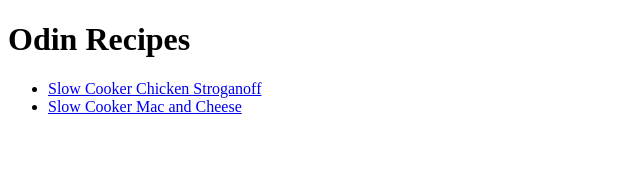
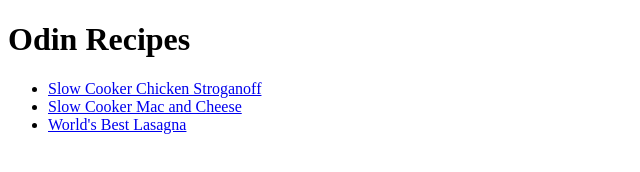
Before and after one commit to TParn294/odin-recipes, a plain HTML site: page index.html in a window 1280 px wide. Shown: the whole page, without its empty margins (0-640 px from the left). Drawn offline with Linux system fonts and the light colour scheme.

Commit message:
Add link to index.html for lasagna.html

```diff
--- a/index.html
+++ b/index.html
@@ -10,6 +10,6 @@
         <ul>
             <li><a href="recipes/chicken-stroganoff/chicken-stroganoff.html">Slow Cooker Chicken Stroganoff</a></li>
             <li><a href="recipes/mac-and-cheese/mac-and-cheese.html">Slow Cooker Mac and Cheese</a></li>
-
+            <li><a href="recipes/lasagna/lasagna.html">World's Best Lasagna</a></li>
         </ul>
     </body>
```
